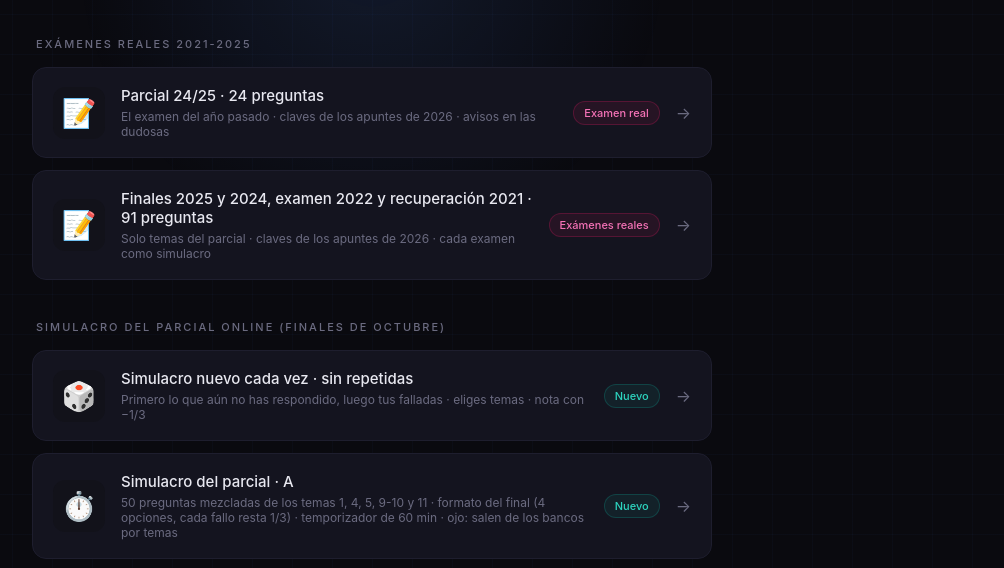
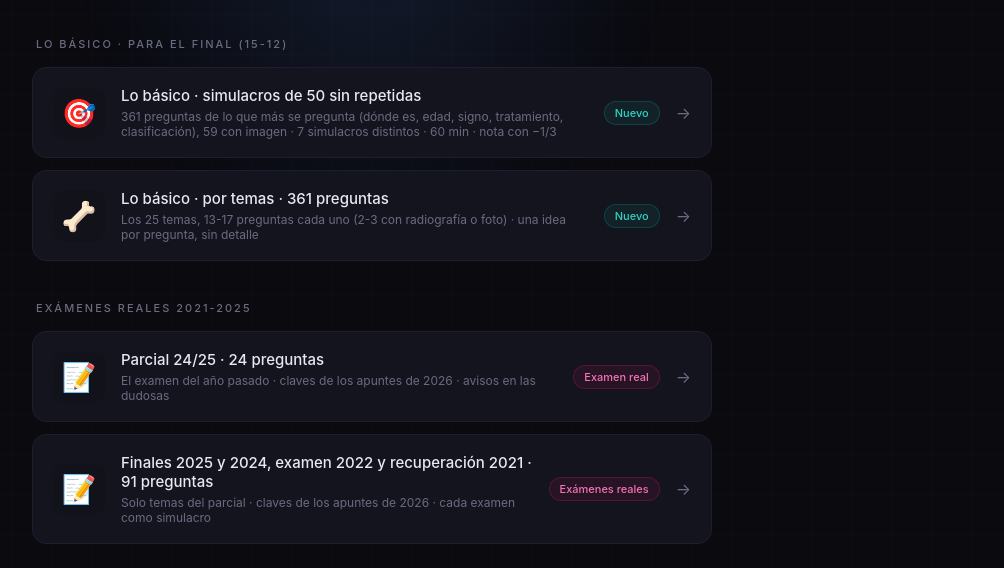
Before and after one commit to QRecall/BANCOS, a plain HTML site: page Trauma.html in a window 1280 px wide. Shown: the part 186-754 px from the top of the page, without its empty margins (268-1272 px from the left). Drawn offline with Linux system fonts and the light colour scheme.

Commit message:
Trauma: tarjetas de «lo básico» (banco y simulacros de 50)

```diff
--- a/Trauma.html
+++ b/Trauma.html
@@ -48,6 +48,27 @@ footer{text-align:center;padding:24px 0 40px;color:var(--muted);font-size:13px;b
 <header><a class="back" href="index.html">← Inicio</a><a class="logo" href="index.html"><div class="logo-icon">Q</div><span class="logo-text">Recall</span></a></header>
 <h1>🦴 <span>Traumatología</span></h1>
 <p class="subtitle">Patología del Aparato Locomotor · 4.º · tests por temas</p>
+<div class="section-title">Lo básico · para el final (15-12)</div>
+<div class="cards">
+    <a class="card" href="trauma/temas/banco_trauma_basico_simulacro.html">
+      <div class="card-emoji">🎯</div>
+      <div class="card-info">
+        <div class="card-title">Lo básico · simulacros de 50 sin repetidas</div>
+        <div class="card-meta">361 preguntas de lo que más se pregunta (dónde es, edad, signo, tratamiento, clasificación), 59 con imagen · 7 simulacros distintos · 60 min · nota con −1/3</div>
+      </div>
+      <span class="badge" style="background:#0f766e22;color:#2dd4bf;border:1px solid #0f766e66;">Nuevo</span>
+      <span class="arrow">→</span>
+    </a>
+    <a class="card" href="trauma/temas/banco_trauma_basico.html">
+      <div class="card-emoji">🦴</div>
+      <div class="card-info">
+        <div class="card-title">Lo básico · por temas · 361 preguntas</div>
+        <div class="card-meta">Los 25 temas, 13-17 preguntas cada uno (2-3 con radiografía o foto) · una idea por pregunta, sin detalle</div>
+      </div>
+      <span class="badge" style="background:#0f766e22;color:#2dd4bf;border:1px solid #0f766e66;">Nuevo</span>
+      <span class="arrow">→</span>
+    </a>
+</div>
 <div class="section-title">Exámenes reales 2021-2025</div>
 <div class="cards">
     <a class="card" href="trauma/temas/banco_trauma_parcial_2425.html">
```
